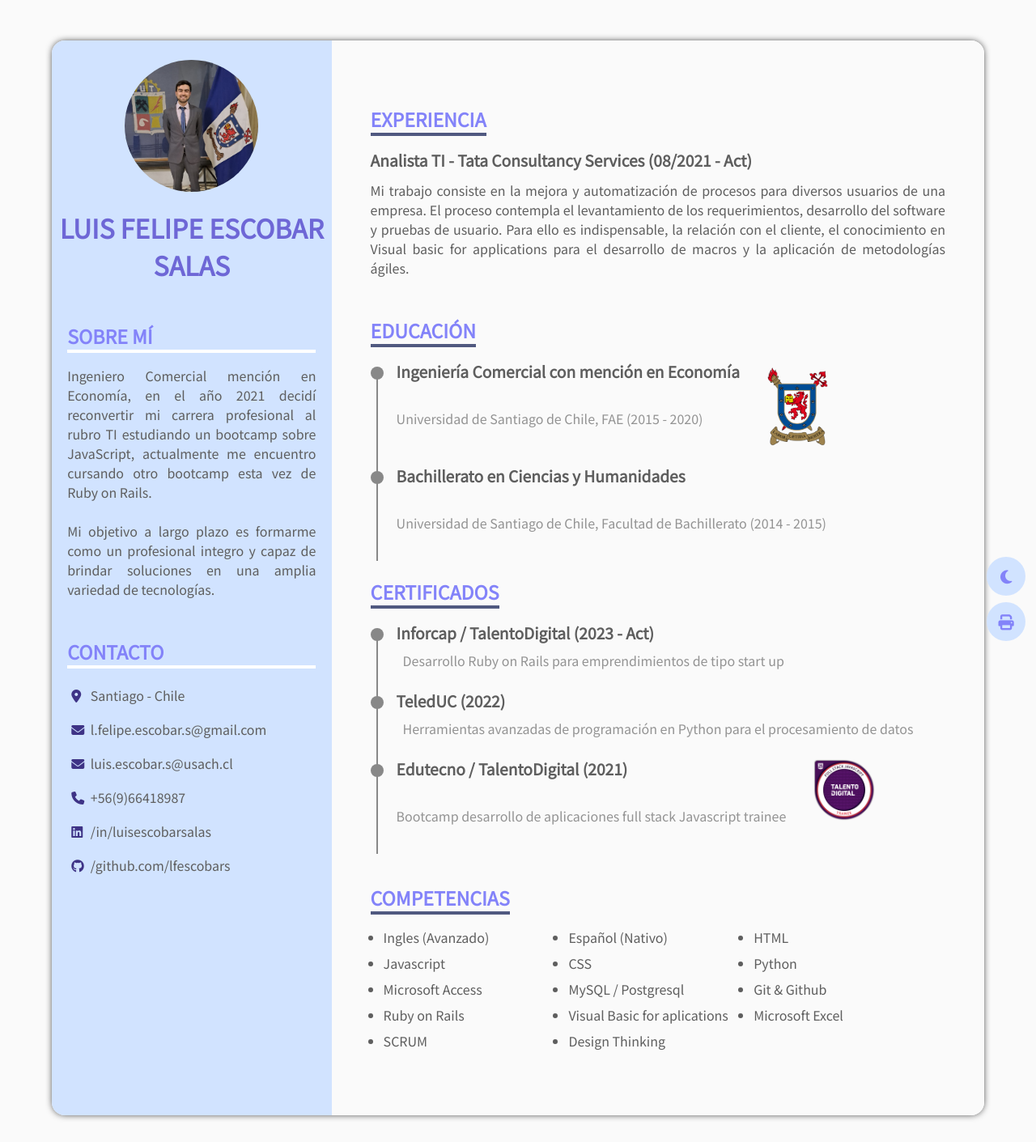
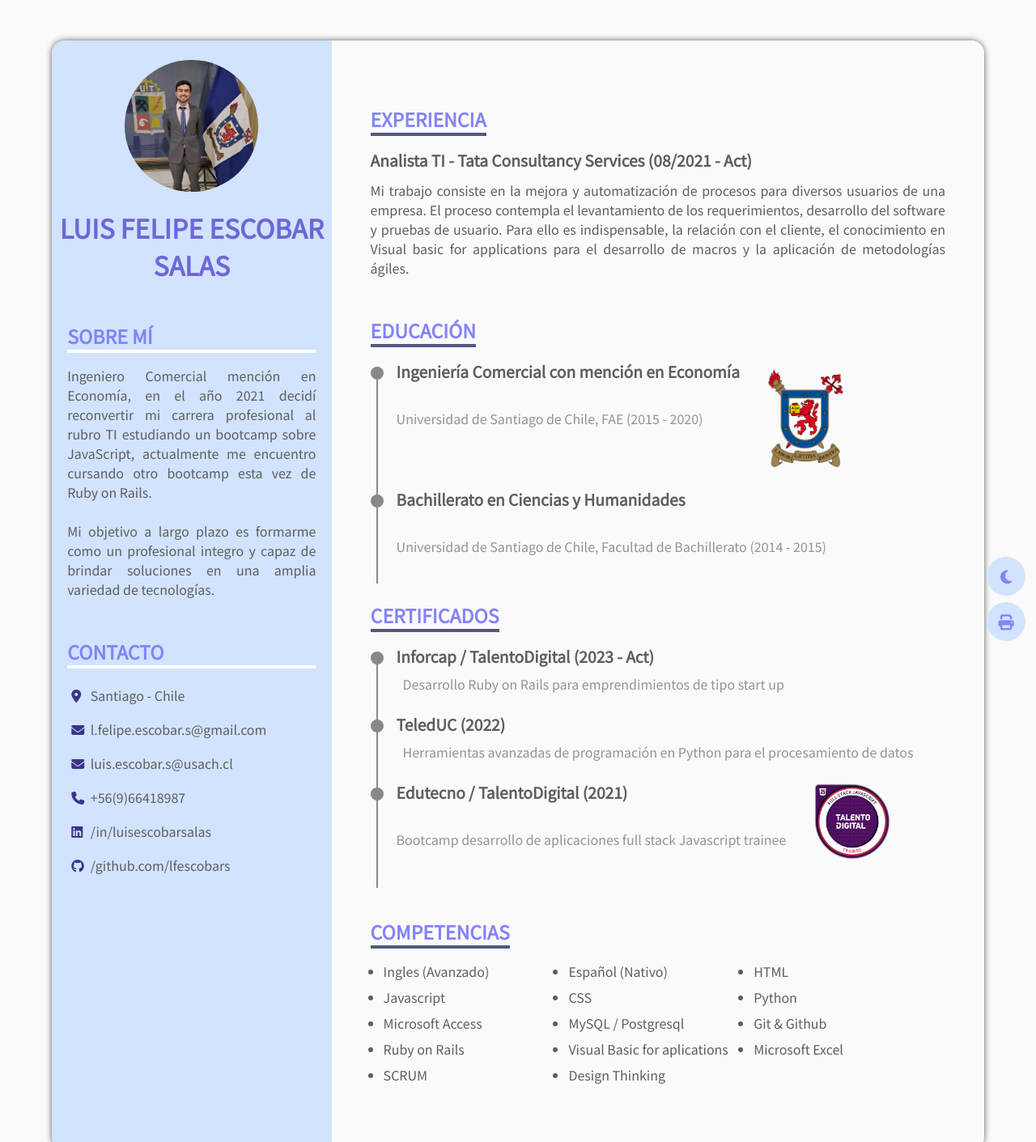
Before and after one commit to lfescobars/CV.github.io, a plain HTML site: page index.html in a window 1280 px wide. Shown: the top 1411 px of the page at 81% size. Drawn offline with Linux system fonts and the light colour scheme.

Commit message:
quinto Commit, Correcciones styles de imagenes

```diff
--- a/assets/css/styles.css
+++ b/assets/css/styles.css
@@ -524,14 +524,10 @@
 
 .logo_usach{
   margin-left: 2rem;
-  width: 5rem;
+  width: 100px;
 }
 
 .logo_certificacion_JS{
   margin-left: 2rem;
-  width: 5rem;
+  width: 100px;
 }
-
-/* .content__subtitle_cert{
-margin-top: 1em;
-}
```
